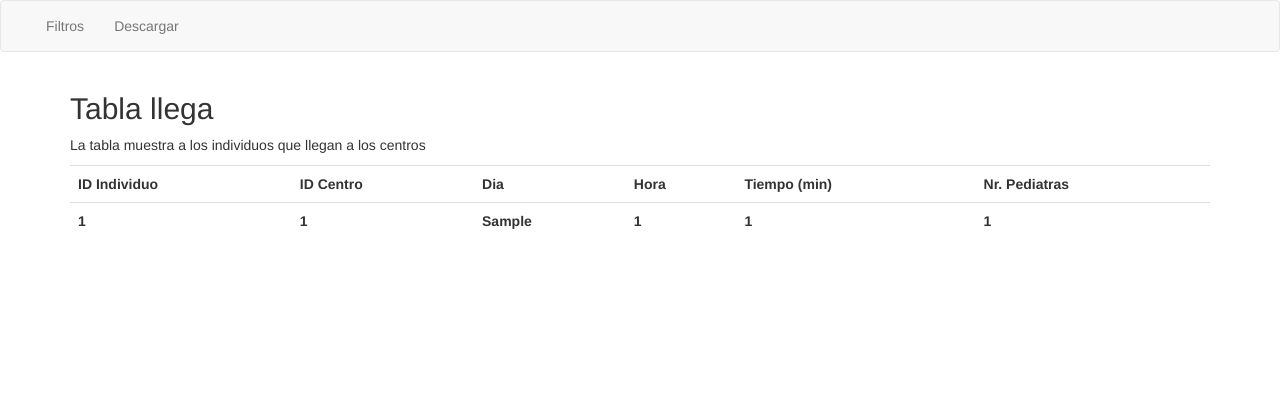
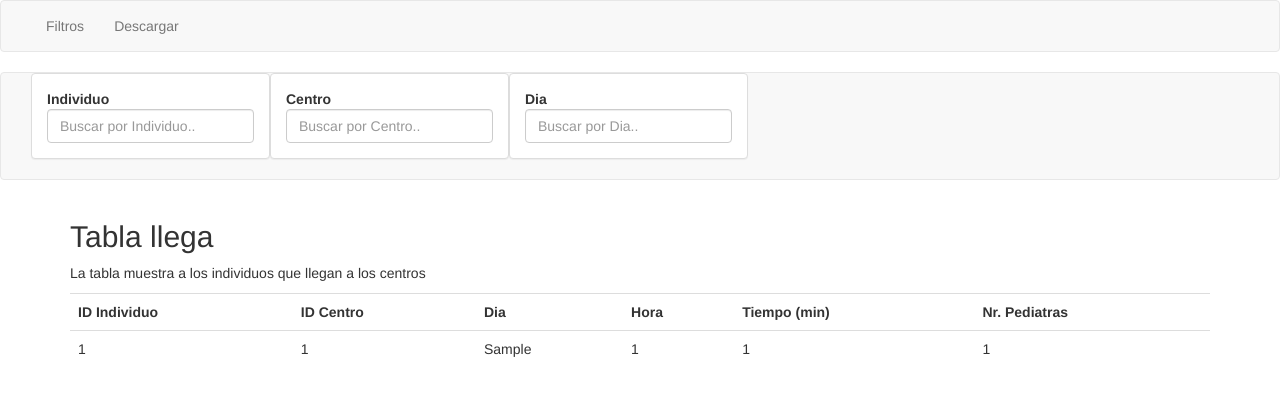
Before and after one commit to Mazzanicolas/proyecto, a Django app: template app/templates/app/calcAll.html in a window 1280 px wide. Shown: the top 396 px of the page. Run offline with Django 3.2, Linux system fonts and the light colour scheme; tables that the repository leaves empty hold one stand-in row (values such as "Sample post"); the template is opened without the code that fills it: values that come from a table or form of the project are taken from there, most other values are stand-ins (such as "Sample title", 1, 10 or a date in 2020); lists and menus that the app fills with data are empty; some libraries are stand-ins or nearby versions.

Commit message:
Fixed filters

```diff
--- a/app/templates/app/calcAll.html
+++ b/app/templates/app/calcAll.html
@@ -9,6 +9,7 @@
     <link rel="stylesheet" href="{% static 'app/css/bootstrap.min.css' %}">
     <link rel="stylesheet" href="{% static 'app/css/main.css' %}">
     <style type="text/css">
+
     /*Divs CSS*/
     html, body {
             height: 100%;
@@ -54,6 +55,7 @@
     }
     </style>
   </head>
+  <!--Filter test-->
     <body id="content">
       <!--NavBar-->
       <nav class="navbar navbar-default">
@@ -69,12 +71,30 @@
         </div>
       </nav>
       <!--NavBar-->
+      <nav class="navbar navbar-default">
+        <div class="container-fluid">
+          <div class="collapse navbar-collapse" id="bs-example-navbar-collapse-1">
+            <ul class="nav navbar-nav">
+              <li><div class="panel panel-default"><div class="panel-body"><b>Individuo</b>
+                    <input type="text" id="myInput" onkeyup="filter()" placeholder="Buscar por Individuo.." class="form-control"></div>
+              </div></li>
+              <li><div class="panel panel-default"><div class="panel-body"><b>Centro</b>
+                    <input type="text" id="myInput1" onkeyup="filter()" placeholder="Buscar por Centro.." class="form-control"></div>
+              </div></li>
+              <li><div class="panel panel-default"><div class="panel-body"><b>Dia</b>
+                    <input type="text" id="myInput2" onkeyup="filter()" placeholder="Buscar por Dia.." class="form-control"></div>
+              </div></li>
+            </ul>
+          </div>
+        </div>
+      </nav>
+      <!--NAvBar2-->
 
       <div class="container">
         <h2>Tabla llega</h2>
           <p>La tabla muestra a los individuos que llegan a los centros</p>
         <div>
-          <table class = 'table'>
+          <table class = 'table' id="myTable">
             <tr>
               <th>ID Individuo</th><!--ID individuo-->
               <th>ID Centro</th><!--ID centro-->
@@ -86,12 +106,12 @@
             {% if result %}
               {% for tiempos in result %}
                 <tr>
-                  <th> {{tiempos.individuo.id}}</th>
-                  <th> {{tiempos.centro.id_centro}}</th>
-                  <th> {% if tiempos.dia == 0 %} {{dias.0}} {% elif tiempos.dia == 1 %}{{dias.1}}{% elif tiempos.dia == 2 %}{{ dias.2 }}{% elif tiempos.dia == 3 %}{{ dias.3 }}{% elif tiempos.dia == 4 %}{{ dias.4 }}{% elif tiempos.dia == 5 %}{{ dias.5 }}{% elif tiempos.dia == 6 %}{{ dias.6 }}{% endif %}</th>
-                  <th> {{tiempos.hora}}</th>
-                  <th> {{tiempos.tiempo_auto}}</th>
-                  <th> {{tiempos.cantidad_pediatras}}</th>
+                  <td> {{tiempos.individuo.id}}</td>
+                  <td> {{tiempos.centro.id_centro}}</td>
+                  <td> {% if tiempos.dia == 0 %} {{dias.0}} {% elif tiempos.dia == 1 %}{{dias.1}}{% elif tiempos.dia == 2 %}{{ dias.2 }}{% elif tiempos.dia == 3 %}{{ dias.3 }}{% elif tiempos.dia == 4 %}{{ dias.4 }}{% elif tiempos.dia == 5 %}{{ dias.5 }}{% elif tiempos.dia == 6 %}{{ dias.6 }}{% endif %}</td>
+                  <td> {{tiempos.hora}}</td>
+                  <td> {{tiempos.tiempo_auto}}</td>
+                  <td> {{tiempos.cantidad_pediatras}}</td>
                 </tr>
               {% endfor %}
             {% else %}
@@ -102,9 +122,18 @@
       </div>
       <!--NavBar,onclick="openNav('sidenavR')"-->
         <div id="sidenavR" class="sidenav">
+<!--          <div class="panel panel-default">
+            <div class="panel-body"><b>ID Individuo</b><input class="form-control" type="text" id="myInput" onkeyup="filtrarr()" placeholder="Buscar por id.."></div>
+          </div>
+          <div class="panel panel-default">
+            <div class="panel-body"><b>ID Centro</b><input class="form-control" type="text" id="myInput2" onkeyup="filtrar2()" placeholder="Buscar por id.."></div>
+          </div>
+          <div class="panel panel-default">
+            <div class="panel-body"><b>Dia</b><input class="form-control" type="text" id="myInput3" onkeyup="buscarPorDiaA()" placeholder="Buscar por id.."></div>
+          </div> -->
           <div class="panel panel-default">
             <div class="panel-body"><input type="checkbox" id="cbf" name="checkBf" value="default" checked> Prestadores a mostrar</div>
-            <div class="panel-footer">
+              <div class="panel-footer">
                 <div id="mutualistasContainerFiltros"  hidden="true">
               <label class="checkbox-inline"><input type="checkbox" name="prestadoresChkFiltros" id="inlineChk" value="ASSE" checked> ASSE </label>
               <label class="checkbox-inline"><input type="checkbox" name="prestadoresChkFiltros" id="inlineChk" value="ASOCIACION ESPANOLA" checked> As. Española </label>
@@ -178,7 +207,7 @@
           </div>
           </div>
           <div class="modal-footer">
-            <button type="submit" class="btn btn-primary">Aplicar</button>
+            <button type="submit" class="btn btn-primary" onclick="filtrar()">Aplicar</button>
             <button type="button" class="btn btn-default" href="javascript:void(0)" onclick="closeNav('sidenavR')">Cancelar</button>
           </div>
         </div>
@@ -191,6 +220,32 @@
     <script src="{% static 'app/js/jspdf.min.js' %}"></script>
     <script src="{% static 'app/js/jquery.min.js' %}"></script>
     <script type="text/javascript">
+
+    function filter() {
+        var persona = document.getElementById("myInput").value.toUpperCase().trim();
+        var centro  = document.getElementById("myInput1").value.toUpperCase().trim();
+        var dia     = document.getElementById("myInput2").value.toUpperCase().trim();
+        var rows = document.querySelectorAll("tr");
+        for (var i = 1; i < rows.length; i++) {
+            var items = rows[i].querySelectorAll("td");
+            if (items.length === 0) continue;
+            var id_persona = items[0];
+            var id_centro = items[1];
+            var id_dia = items[2];
+            var id_p_text = id_persona.innerHTML.toUpperCase().trim();
+            var id_c_text = id_centro.innerHTML.toUpperCase().trim();
+            var id_dia_text = id_dia.innerHTML.toUpperCase().trim();
+            if (id_p_text.includes(persona) &&
+                id_c_text.includes(centro) &&
+                id_dia_text.includes(dia)) {
+                rows[i].style.display = "";
+            } else {
+                rows[i].style.display = "none";
+            }
+        }
+    }
+
+    // Filter Test ^ ^ ^
     function printPage() {
       window.print();
     }
@@ -201,6 +256,7 @@
 			function closeNav(s) {
 			    document.getElementById(s).style.width = "0";
 			}
+    /*¿No se usa?
 			function showBar() {
 			    document.getElementById("myDropdown").classList.toggle("show");
 			}window.onclick = function(e) {
@@ -211,7 +267,8 @@
 			      }
 			  }
 			}
-		function showBar2() {
+
+    function showBar2() {
 		    document.getElementById("user").classList.toggle("show");
 		}window.onclick = function(e) {
 		  if (!e.target.matches('.dropbtn')) {
@@ -220,7 +277,7 @@
 		        userLog.classList.remove('show');
 		      }
 		  }
-		}
+		}*/
     //Mostrar mutualustas
       $(document).ready(function(){
       $('input[name="checkB"]').change(function(){
```
Also changed, not shown: app/templates/app/demo.png (deleted).
